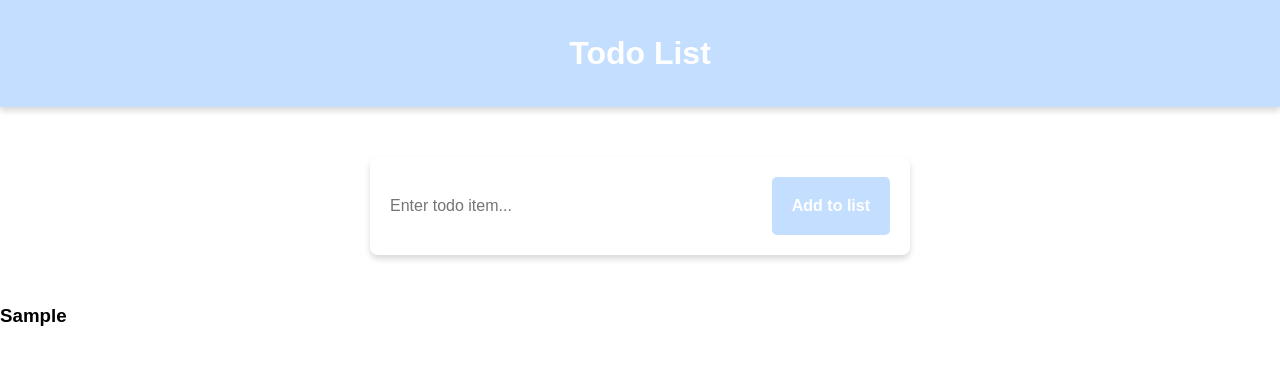
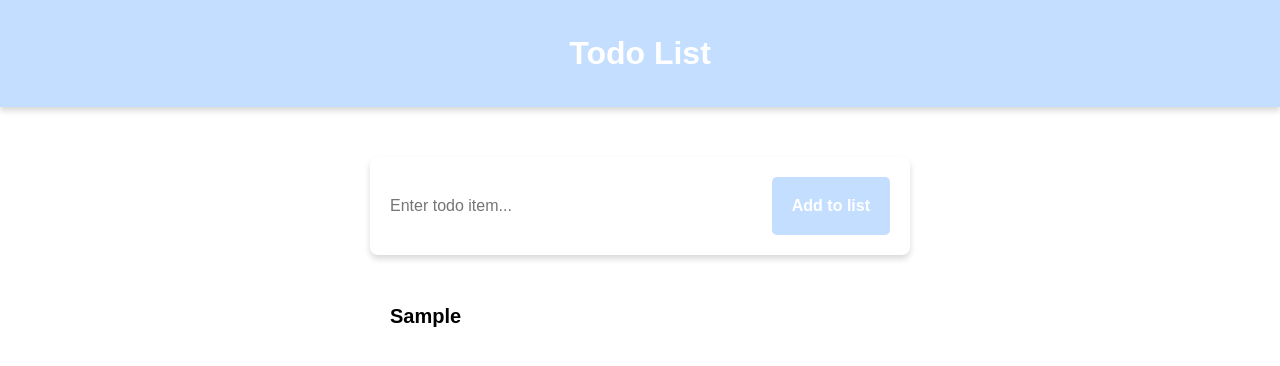
Before and after one commit to artempenteskul/todo-app, a React (Vite) app: page / in a window 1280 px wide. Both pictures are taken after typing "Sample" into the empty fields and a click on the button "Add to list". Shown: the top 366 px of the page. Built offline with nearby package versions, Linux system fonts and the light colour scheme.

Commit message:
added init styles for todolist and todoitem

```diff
--- a/index.html
+++ b/index.html
@@ -4,7 +4,7 @@
     <meta charset="UTF-8" />
 <!--    <link rel="icon" type="image/svg+xml" href="/vite.svg" />-->
     <meta name="viewport" content="width=device-width, initial-scale=1.0" />
-    <title>Vite + React</title>
+    <title>Todo List</title>
   </head>
   <body>
     <div id="root"></div>
--- a/src/components/TodoItem.jsx
+++ b/src/components/TodoItem.jsx
@@ -1,5 +1,10 @@
+import styles from '../css/todoitem.module.css';
+
+
 export default function TodoItem({ item }) {
     return (
-        <h3 key={item}>{item}</h3>
+        <div className={styles.itemContainer}>
+            <div className={styles.item} key={item}>{item}</div>
+        </div>
     );
 }
--- a/src/components/TodoList.jsx
+++ b/src/components/TodoList.jsx
@@ -1,9 +1,11 @@
 import TodoItem from './TodoItem.jsx';
+
+import styles from '../css/todolist.module.css';
 
 
 export default function TodoList({ todos }) {
     return (
-        <div>
+        <div className={styles.todosContainer}>
             {todos.map(item => <TodoItem key={item} item={item} />)}
         </div>
     );
--- /dev/null
+++ b/src/css/todoitem.module.css
@@ -0,0 +1,9 @@
+.itemContainer {
+    width: 500px;
+    color: #000000;
+    font-size: 20px;
+}
+
+.item {
+    font-weight: bold;
+}
--- /dev/null
+++ b/src/css/todolist.module.css
@@ -0,0 +1,6 @@
+.todosContainer {
+    display: flex;
+    flex-direction: column;
+    gap: 40px;
+    align-items: center;
+}
```
